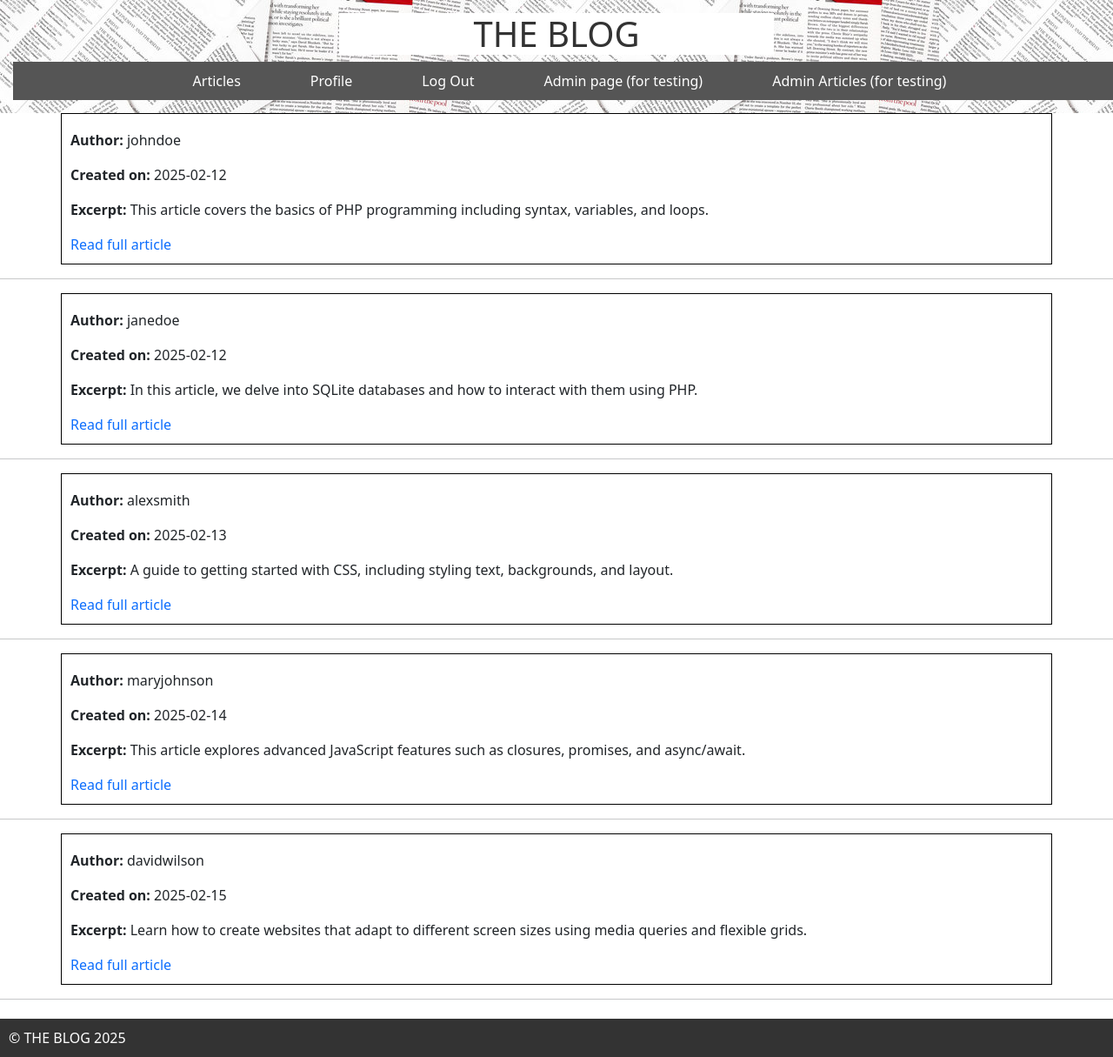
After one commit to EvanVink/3975-Assignment1, a PHP site: page /admin/articles.php in a window 1280 px wide. The commit adds this page. Shown: the whole page at 87% size. Run offline with PHP 8.4, Linux system fonts and the light colour scheme; data comes from the database, SQL or seed files in the repository; both versions use the stored data as it was after the commit.

Commit message:
Add articles management page and update database seeding

```diff
--- /dev/null
+++ b/admin/articles.php
@@ -0,0 +1,95 @@
+<?php
+    include '../templates/header.php';
+?>
+<style>
+         .container {
+            display: flex;
+            flex-direction: column;
+            border: 1px solid #000;
+            padding: 10px;
+        }
+
+        .box {
+            margin-bottom: 10px;
+            padding: 20px;
+            background-color: #f0f0f0;
+            border: 1px solid #ccc;
+        }
+
+        .box:last-child {
+            margin-bottom: 0;
+        }
+
+        a {
+            text-decoration: none;
+        }
+
+        body {
+            padding-bottom: 50px;
+        }
+
+    </style>
+    <!--
+</head>
+<body>
+
+    <div class="container">
+        <div class="box">
+        <h3>Article 1</h3>
+        <h5>John Doe, Feb 1, 2025</h5>
+        <p>New tech breakthrough promises to revolutionize everyday life with AI-driven smart devices.
+        A groundbreaking innovation in technology is set to transform daily routines through the power of AI-powered smart devices.
+        <a href="../index.php">more...</a>
+        </p>
+        </div>
+        <div class="box">
+        <h3>Article 2</h3>
+        <h5>John Doe, Feb 1, 2025</h5>
+        <p>New tech breakthrough promises to revolutionize everyday life with AI-driven smart devices.
+        A groundbreaking innovation in technology is set to transform daily routines through the power of AI-powered smart devices.
+        <a href="../index.php">more...</a>
+        </p>
+        </div>
+        <div class="box">
+        <h3>Article 3</h3>
+        <h5>John Doe, Feb 1, 2025</h5>
+        <p>New tech breakthrough promises to revolutionize everyday life with AI-driven smart devices.
+        A groundbreaking innovation in technology is set to transform daily routines through the power of AI-powered smart devices.
+        <a href="../index.php">more...</a>
+        </p>
+        </div>
+    </div>
+
+</body> -->
+
+<?php
+// Connect to the SQLite3 database
+$db = new SQLite3('../DB/BlogDB.db');
+
+// Query to fetch all articles (using Body as the excerpt by truncating it)
+$query = "SELECT ArticleId, Title, substr(Body, 1, 200) as Excerpt, CreateDate, ContributorUsername FROM Article";
+$res = $db->query($query);
+
+// Check if any articles exist and display them
+if ($res) {
+    while ($article = $res->fetchArray(SQLITE3_ASSOC)) {
+        // Display each article
+        echo "<div class='container'>";
+        echo "<h2></h2>";
+        echo "<p><strong>Author:</strong> " . htmlspecialchars($article['ContributorUsername']) . "</p>";
+        echo "<p><strong>Created on:</strong> " . htmlspecialchars($article['CreateDate']) . "</p>";
+        echo "<p><strong>Excerpt:</strong> " . nl2br(htmlspecialchars($article['Excerpt'])) . "</p>";  // Excerpt from Body
+        echo "<a href='article.php?id=" . $article['ArticleId'] . "'>Read full article</a>";
+        echo "</div><hr>";
+    }
+} else {
+    echo "<p>No articles found.</p>";
+}
+?>
+
+
+
+
+<?php
+    include '../templates/footer.php';
+?>
--- a/styles/style.css
+++ b/styles/style.css
@@ -69,6 +69,12 @@ footer {
     position: fixed;
 }
 
+.logo{
+    width: 500px;
+    margin: 0 auto;
+    text-align: center;
+}
+
 
 /* For 401.php */
 .error401_h1 {
@@ -92,9 +98,3 @@ footer {
     text-align: center;
     justify-content: center;
 }
-
-.logo{
-    width: 500px;
-    margin: 0 auto;
-    text-align: center;
-}
--- a/templates/header.php
+++ b/templates/header.php
@@ -22,7 +22,9 @@
             <li><a href="../index.php">Articles</a></li>
             <li><a href="../index.php">Profile</a></li>
             <li><a href="../index.php">Log Out</a></li>
-            <li><a href="admin/admin_page.php">Admin page (for testing)</a></li>
+            <li><a href="/admin/admin_page.php">Admin page (for testing)</a></li>
+            <li><a href="/admin/articles.php">Admin Articles (for testing)</a></li>
+
         </ul>
 
     </nav>
```
Also changed, not shown: DB/seed.php (+12 -0 lines), DB/BlogDB.db.
